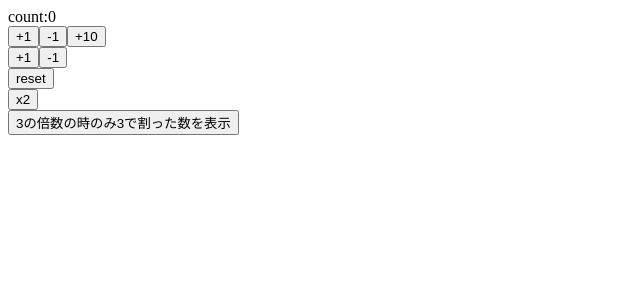
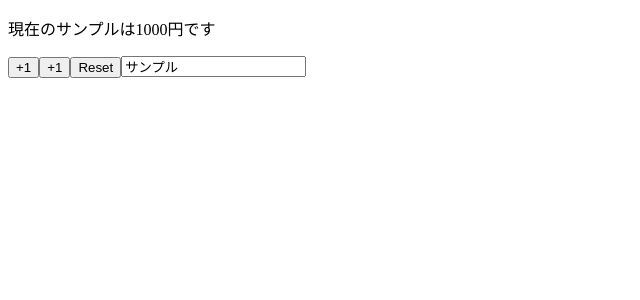
Before and after one commit to nakamura224/react-hooks-101, a React (Create React App) app: page / in a window 1280 px wide. Shown: the top 300 px of the page, without its empty margins (0-640 px from the left). Built offline with nearby package versions, Linux system fonts and the light colour scheme.

Commit message:
implement component using multigpleState

```diff
--- a/src/App.js
+++ b/src/App.js
@@ -1,61 +1,28 @@
 import React,{useState} from 'react'
 
-const App = () => {
-  const [count,setCount] = useState(0)//初期値
- const increment = () =>{
-   setCount(count+1)
- }
- const increment0 = () => {
-   setCount(count+10)
- }
- const decrement = () => {
-   setCount(count -1)
- }
- const increment2 = () =>{
-   setCount((previousCount) => previousCount + 1)
- }
- const decrement2 = () => {
-  setCount((previousCount) => previousCount - 1)
-}
+const App = (props) => {
+
+  const [name,setName] = useState(props.name)
+  const [price,setPrice] = useState(props.price)
+
 const reset = () => {
-  setCount(0)
-}
-const double = () => {
-  setCount(count * 2)
-}
-const Fizz = () =>{
-  setCount(previousCount => {
-    if (previousCount % 3 === 0){
-      return previousCount / 3
-      }else{
-        return previousCount
-      }
-  })
-
+  setPrice(props.price)
+  setName(props.name)
 }
   return (
     <>
-      <div>count:{count}</div>
-      <div>
-        <button onClick={increment}>+1</button>
-        <button onClick={decrement}>-1</button>
-        <button onClick={increment0}>+10</button>
-      </div>
-      <div>
-        <button onClick={increment2}>+1</button>
-        <button onClick={decrement2}>-1</button>
-      </div>
-      <div>
-        <button onClick = {reset}>reset</button>
-      </div>
-      <div>
-        <button onClick = {double}>x2</button>
-      </div>
-      <div>
-        <button onClick = {Fizz}>3の倍数の時のみ3で割った数を表示</button>
-      </div>
+      <p>現在の{name}は{price}円です</p>
+      <button onClick={() => setPrice(price + 1)}>+1</button>
+      <button onClick={() => setPrice(price - 1)}>+1</button>
+      <button onClick={reset}>Reset</button>
+      <input value={name} onChange = {e=> setName(e.target.value)}/>
     </>
   )
 }
 
+App.defaultProps = {
+  name:"サンプル",
+  price:1000
+}
+
 export default App
```
